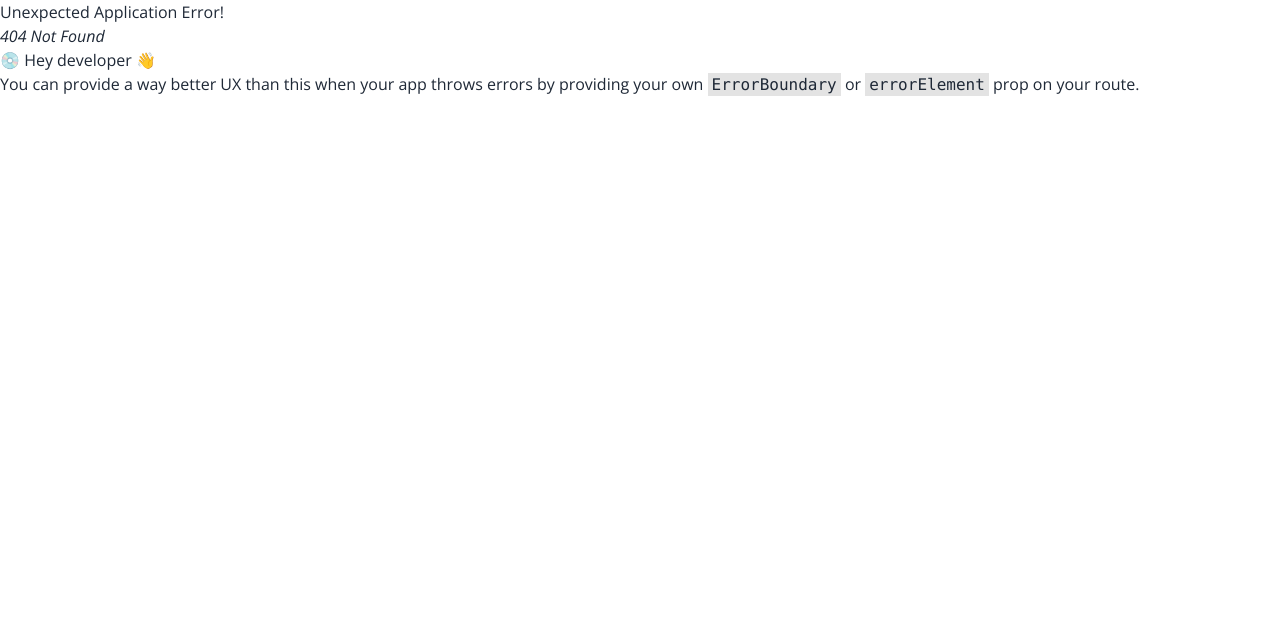
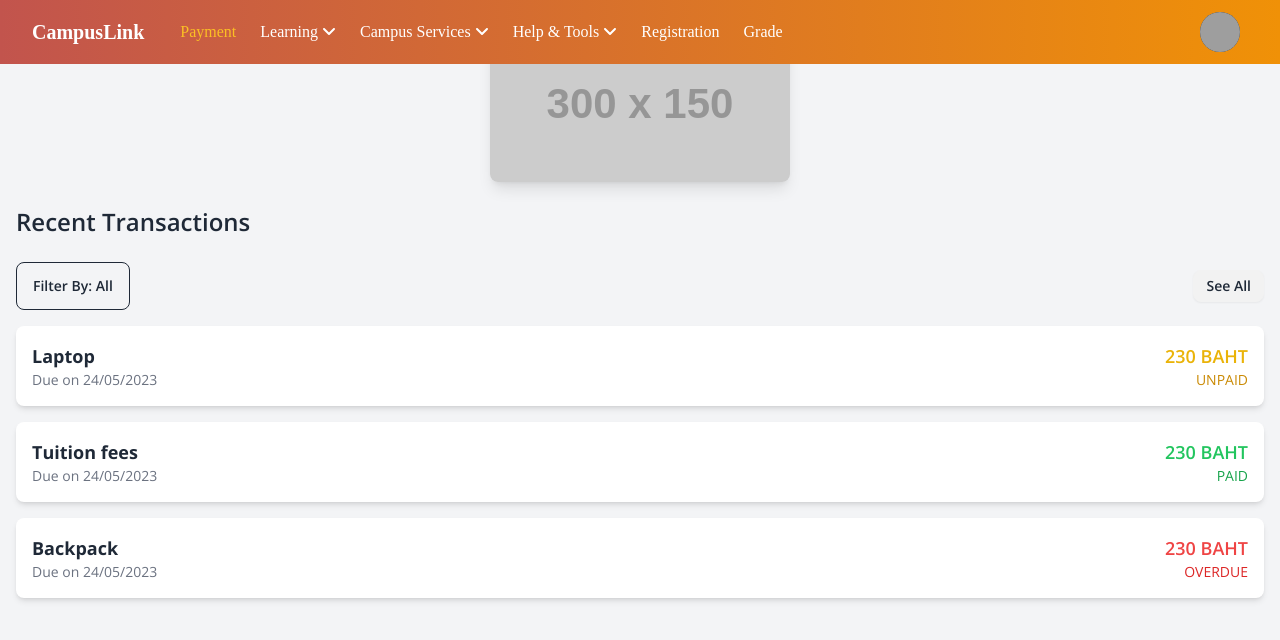
Before and after one commit to KMUTT-CampusLink/campus-client, a React (Vite) app: page /payment/invoice-center in a window 1280 px wide. Before the commit this address had no page. Shown: the top 640 px of the page. Built offline with nearby package versions, Linux system fonts and the light colour scheme; grey boxes are pictures that could not be loaded; a web font is replaced by a local one.

Commit message:
Add Invoice

```diff
--- /dev/null
+++ b/src/modules/payment/pages/InvoiceCenter.jsx
@@ -0,0 +1,75 @@
+import React, { useState } from 'react';
+import NavBar from '../../registration/components/NavBarComponents/NavBar';
+
+const transactions = [
+  { title: 'Laptop', dueDate: '24/05/2023', amount: '230 BAHT', status: 'Unpaid' },
+  { title: 'Tuition fees', dueDate: '24/05/2023', amount: '230 BAHT', status: 'Paid' },
+  { title: 'Backpack', dueDate: '24/05/2023', amount: '230 BAHT', status: 'Overdue' }
+];
+
+const InvoiceCenter = () => {
+  const [filter, setFilter] = useState('All');
+
+  // Filter transactions based on status (Paid, Unpaid, Overdue, etc.)
+  const filteredTransactions = filter === 'All' ? transactions : transactions.filter(transaction => transaction.status === filter);
+
+  return (
+    <div className="min-h-screen bg-gray-100 flex flex-col">
+      {/* Navbar */}
+      <NavBar />
+
+      <div className="container mx-auto px-4 py-8">
+        {/* Card Display (Optional based on UX/UI) */}
+        <div className="flex justify-center mb-6">
+          <img
+            src="https://via.placeholder.com/300x150" // Placeholder for the VISA card image
+            alt="Card Image"
+            className="rounded-lg shadow-lg"
+          />
+        </div>
+
+        {/* Recent Transactions Title */}
+        <h2 className="text-2xl font-semibold mb-6">Recent Transactions</h2>
+
+        {/* Filter Dropdown */}
+        <div className="flex justify-between items-center mb-4">
+          <div className="dropdown">
+            <label tabIndex={0} className="btn btn-outline">
+              Filter By: {filter}
+            </label>
+            <ul tabIndex={0} className="dropdown-content menu p-2 shadow bg-base-100 rounded-box w-52">
+              <li><a onClick={() => setFilter('All')}>All</a></li>
+              <li><a onClick={() => setFilter('Paid')}>Paid</a></li>
+              <li><a onClick={() => setFilter('Unpaid')}>Unpaid</a></li>
+              <li><a onClick={() => setFilter('Overdue')}>Overdue</a></li>
+            </ul>
+          </div>
+
+          <button className="btn btn-sm">See All</button>
+        </div>
+
+        {/* Transactions List */}
+        <div className="space-y-4">
+          {filteredTransactions.map((transaction, index) => (
+            <div key={index} className="bg-white p-4 rounded-lg shadow-md flex justify-between items-center">
+              <div>
+                <h3 className="text-lg font-bold">{transaction.title}</h3>
+                <p className="text-sm text-gray-500">Due on {transaction.dueDate}</p>
+              </div>
+              <div className="text-right">
+                <p className={`text-lg font-semibold ${transaction.status === 'Paid' ? 'text-green-500' : transaction.status === 'Overdue' ? 'text-red-500' : 'text-yellow-500'}`}>
+                  {transaction.amount}
+                </p>
+                <p className={`text-sm ${transaction.status === 'Paid' ? 'text-green-600' : transaction.status === 'Overdue' ? 'text-red-600' : 'text-yellow-600'}`}>
+                  {transaction.status.toUpperCase()}
+                </p>
+              </div>
+            </div>
+          ))}
+        </div>
+      </div>
+    </div>
+  );
+};
+
+export default InvoiceCenter;
--- a/src/modules/payment/routes/PaymentRoutes.jsx
+++ b/src/modules/payment/routes/PaymentRoutes.jsx
@@ -1,12 +1,17 @@
-const Test = () => {
-  return <h1>Payment</h1>;
-};
+import React from "react";
+import InvoiceCenter from "../pages/InvoiceCenter";
+import NavBar from '../../registration/components/NavBarComponents/NavBar';
 
 export default function PaymentRoutes() {
-  return [
-    {
-      path: "",
-      element: <Test />,
-    },
-  ];
+    return [
+        {
+            path: "", // This is the default route, i.e. /payment/
+            element: <InvoiceCenter />, // Load InvoiceCenter component
+        },
+        {
+            path: "invoice-center", // You can still access this page via /payment/invoice-center
+            element: <InvoiceCenter />,
+        },
+        // Add other routes like Payment Gateway here if needed
+    ];
 }
--- a/src/modules/registration/components/NavBarComponents/NavBar.jsx
+++ b/src/modules/registration/components/NavBarComponents/NavBar.jsx
@@ -10,7 +10,7 @@ const NavBar = () => {
   const navigationLinks = [
     {
       name: "Payment",
-      href: "/payment",
+      href: "/payment/invoice-center",
       sublinks: [],
       subhrefs: [],
     },
```
